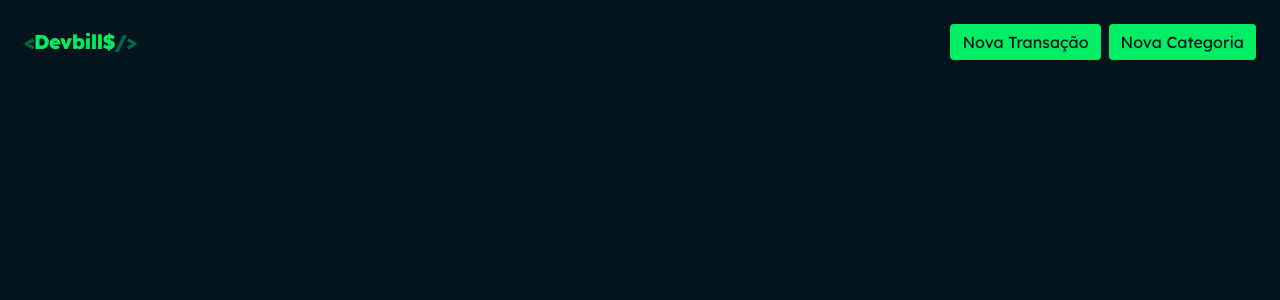
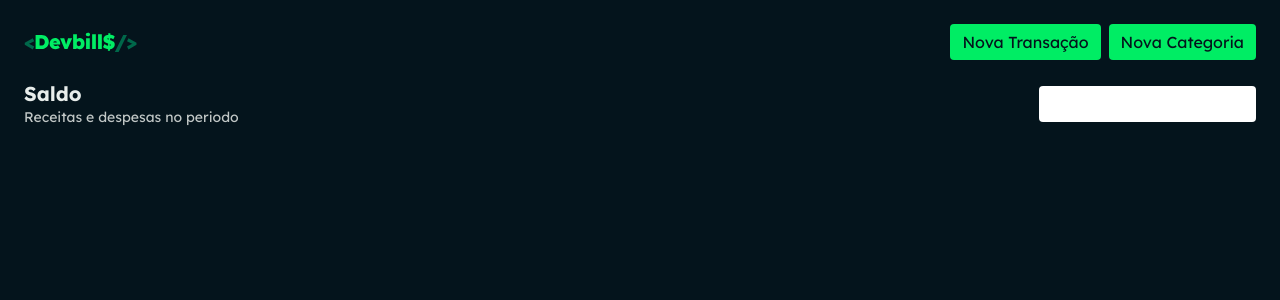
Before and after one commit to Wanndeko/DevBills-front, a React (Vite) app: page / in a window 1280 px wide. Shown: the top 300 px of the page. Built offline with nearby package versions, Linux system fonts and the light colour scheme.

Commit message:
criando components de input e title

```diff
--- /dev/null
+++ b/src/components/input/index.tsx
@@ -0,0 +1,19 @@
+import { ComponentProps } from "react"
+
+import { Container } from "./style"
+
+type InputProps = ComponentProps<"input"> & {
+  label?: string
+  variant?: "black" | "dark"
+}
+
+export function Input({ label, variant, ...props }: InputProps) {
+  return (
+    <>
+      <Container>
+        {label && <label>{label}</label>}
+        <input {...props} />
+      </Container>
+    </>
+  )
+}
--- /dev/null
+++ b/src/components/input/style.ts
@@ -0,0 +1,35 @@
+import styled from "styled-components"
+
+import { theme } from "../../styles/themes"
+
+type ContainerProps = {
+  $variant: "black" | "dark"
+}
+
+export const Container = styled.div<ContainerProps>`
+  display: flex;
+  flex-direction: column;
+  gap: 0.125rem;
+  width: 100%;
+
+  label {
+    color: ${theme.color.white};
+    font-size: 0.625rem;
+  }
+
+  input {
+    height: 2.25rem;
+    background-color: ${(props) => theme.color[props.$variant]};
+    border: 0;
+    border-radius: 0.25rem;
+    padding: 0 0.75rem;
+    color: ${theme.color.neutral};
+    font-size: 1rem;
+    width: 100%;
+    border: 1px solid transparent;
+
+    &:focus {
+      border-color: ${theme.color.primary};
+    }
+  }
+`
--- /dev/null
+++ b/src/components/title/index.tsx
@@ -0,0 +1,17 @@
+import { Container } from "./style"
+
+type TitleProps = {
+  Titile: string
+  subtitle: string
+}
+
+export function Titile({ Titile, subtitle }: TitleProps) {
+  return (
+    <>
+      <Container>
+        <h2>{Titile}</h2>
+        <span>{subtitle}</span>
+      </Container>
+    </>
+  )
+}
--- /dev/null
+++ b/src/components/title/style.ts
@@ -0,0 +1,21 @@
+import styled from "styled-components"
+
+import { theme } from "../../styles/themes"
+
+export const Container = styled.div`
+  display: flex;
+  flex-direction: column;
+  gap: 0.375rem;
+
+  h2 {
+    font-size: 1.25rem;
+    color: ${theme.color.light};
+    font-weight: 700;
+  }
+
+  span {
+    font-size: 0.875rem;
+    color: ${theme.color.neutral};
+    font-weight: 400;
+  }
+`
--- a/src/pages/index.tsx
+++ b/src/pages/index.tsx
@@ -1,9 +1,12 @@
 import { Button } from "../components/button"
+import { Input } from "../components/input"
 import { Logo } from "../components/Logo"
-import { Header } from "./style"
+import { Titile } from "../components/title"
+import { Filters, Header, Main, Section } from "./style"
 
 export function Home() {
   return (
+    <>
       <Header>
         <Logo />
         <div>
@@ -11,4 +14,16 @@ export function Home() {
           <Button>Nova Categoria</Button>
         </div>
       </Header>
-  )}
+      <Main>
+        <Section>
+          <Filters>
+            <Titile Titile="Saldo" subtitle="Receitas e despesas no periodo" />
+            <div>
+              <Input />
+            </div>
+          </Filters>
+        </Section>
+      </Main>
+    </>
+  )
+}
--- a/src/pages/style.ts
+++ b/src/pages/style.ts
@@ -13,3 +13,23 @@ export const Header = styled.header`
     gap: 0.5rem;
   }
 `
+
+export const Main = styled.main`
+  display: flex;
+  gap: 0.75rem;
+  width: 100%;
+  padding: 0 1.5rem 1.5rem 1.5rem;
+`
+export const Section = styled.section`
+  display: flex;
+  flex-direction: column;
+  gap: 0.75rem;
+  width: 100%;
+`
+
+export const Filters = styled.div`
+  display: flex;
+  align-items: center;
+  justify-content: space-between;
+  width: 100%;
+`
```
Lines whose indentation alone changed are shown as unchanged.
